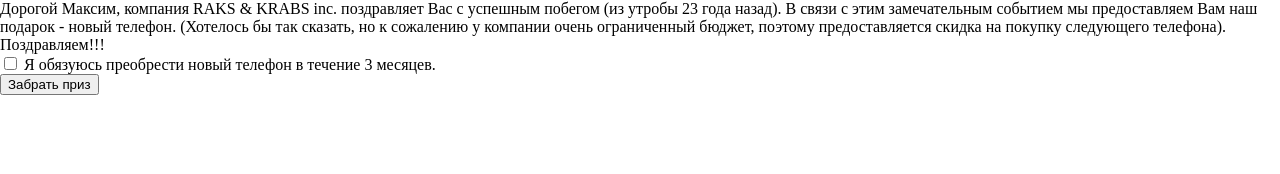
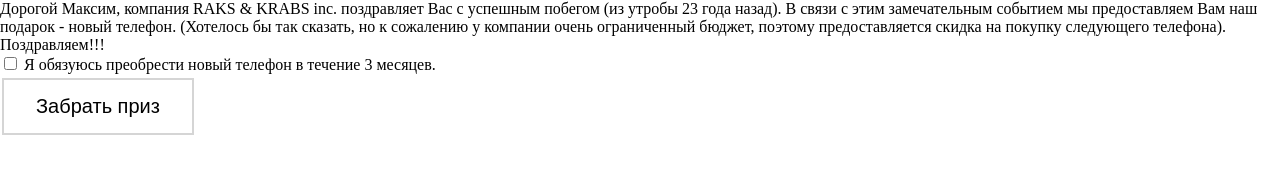
Before and after one commit to ZheniaKarpovich/hbdcbkv, a website: page pages/result/index.html in a window 1280 px wide. Drawn offline with Linux system fonts and the light colour scheme; files that its build step writes are made by us from their sources.

Commit message:
last page

```diff
--- a/pages/result/index.html
+++ b/pages/result/index.html
@@ -19,7 +19,7 @@
         <label for="agreement">Я обязуюсь преобрести новый телефон в течение 3 месяцев.</label>
     </div>
     <div>
-        <input type="submit" name="prize" class="prize" id="prize" value="Забрать приз" />
+        <input type="submit" name="prize" class="button" id="prize" value="Забрать приз" disabled/>
     </div>
 </body>
 </html>
```
